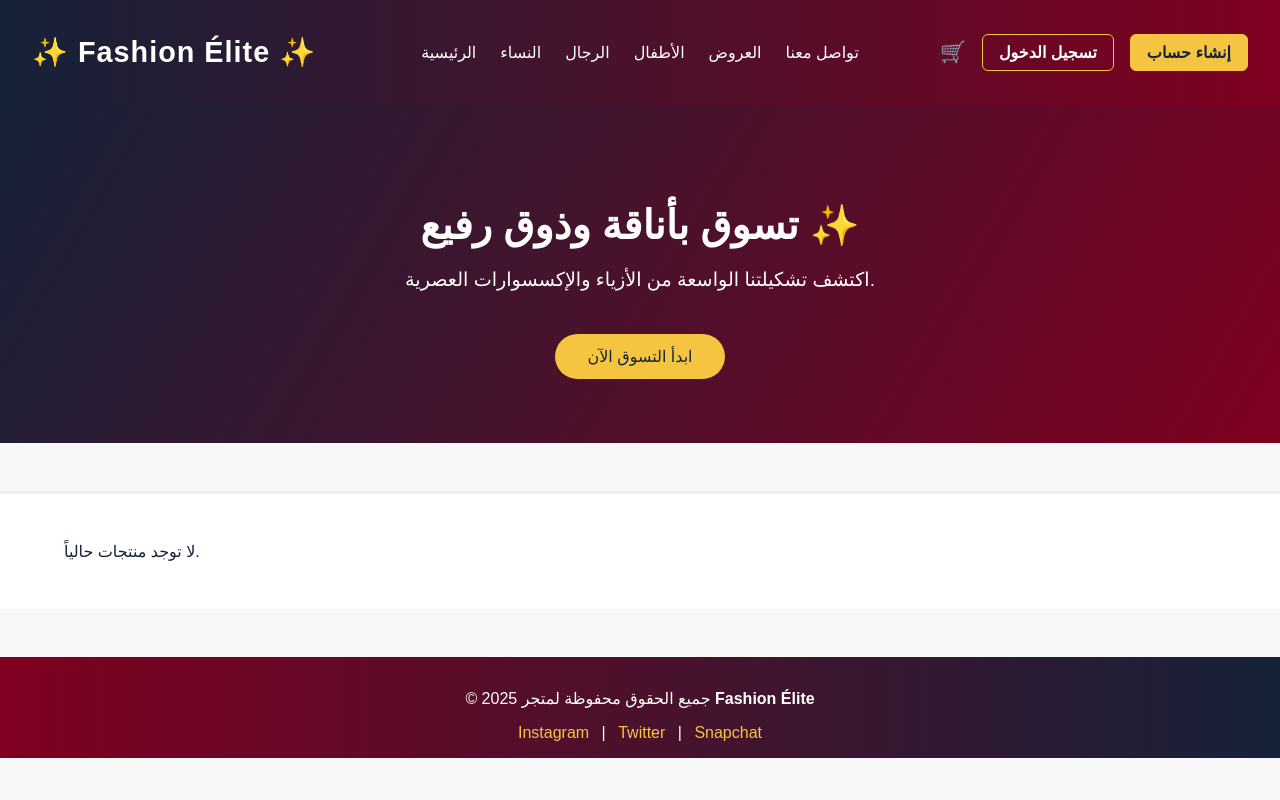
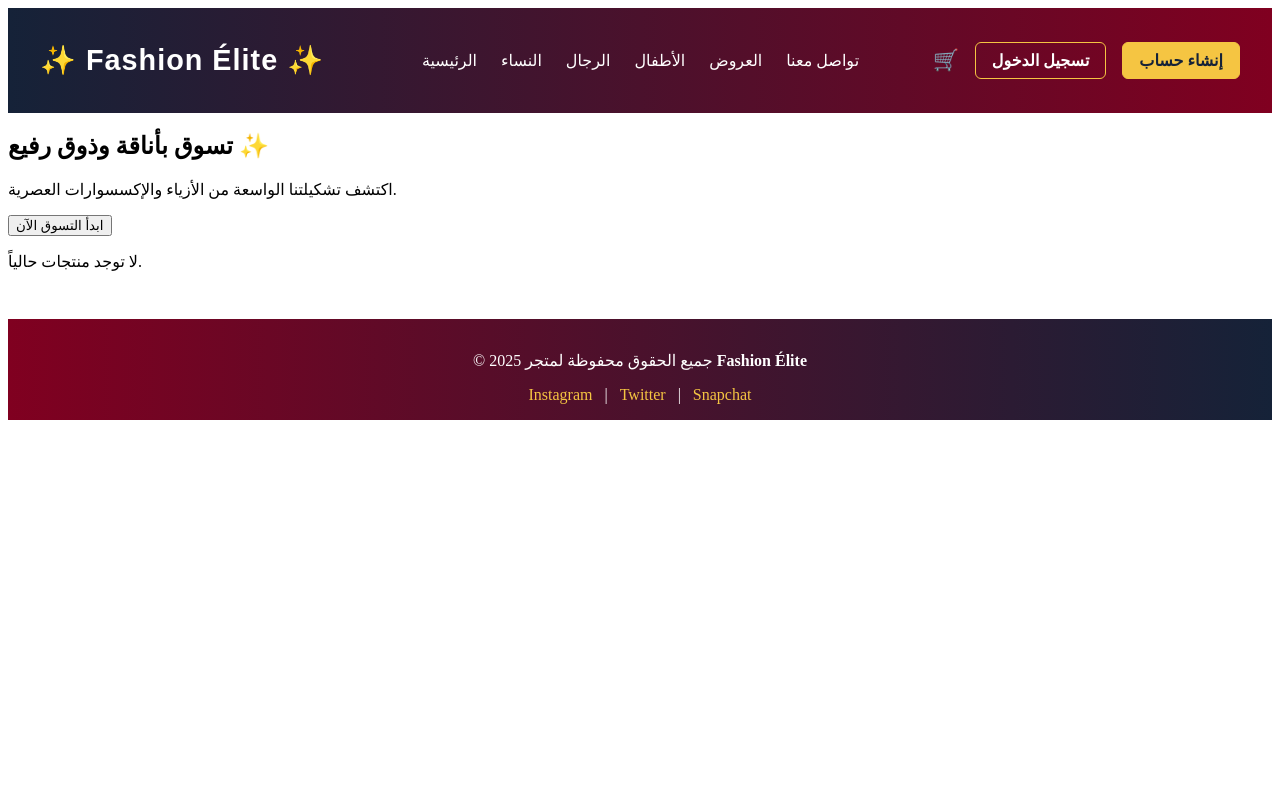
Before and after one commit to amnah1438/myproject10, a Django app: page /products/ in a window 1280 px wide. Run offline with Django 5.2, Linux system fonts and the light colour scheme; data that the repository does not hold is empty.

Commit message:
تعديل

```diff
--- a/templates/products-templates/list.html
+++ b/templates/products-templates/list.html
@@ -15,10 +15,17 @@
     {% for product in products %}
       <div class="product-card">
         {% if product.image %}
+          <!-- ✅ عرض رابط الصورة لمعرفة هل يأتي من Cloudinary -->
+          <p style="font-size:12px; direction:ltr; color:gray;">
+            {{ product.image.url }}
+          </p>
+
+          <!-- ✅ الصورة نفسها -->
           <img src="{{ product.image.url }}" alt="{{ product.name }}">
         {% else %}
           <img src="https://via.placeholder.com/250x200?text=No+Image" alt="No Image">
         {% endif %}
+
         <h3>{{ product.name }}</h3>
         <p class="desc">{{ product.description|truncatewords:10 }}</p>
         <p class="price">{{ product.price }} ر.س</p>
@@ -31,122 +38,3 @@
 </main>
 
 {% include 'footer.html' %}
-
-<style>
-/* 🎨 تنسيق صفحة المنتجات */
-body {
-  margin: 0;
-  font-family: "Cairo", sans-serif;
-  background-color: #f8f8f8;
-  color: #152238;
-}
-
-/* 🩵 البنر */
-.hero {
-  text-align: center;
-  padding: 4rem 1rem;
-  background: linear-gradient(120deg, #152238, #800020);
-  color: #fff;
-}
-
-.hero h2 {
-  font-size: 2.5rem;
-  margin-bottom: 1rem;
-  animation: fadeInDown 1s ease;
-}
-
-.hero p {
-  font-size: 1.2rem;
-  animation: fadeIn 1.3s ease;
-}
-
-.shop-btn {
-  margin-top: 1.5rem;
-  background: #f5c542;
-  color: #152238;
-  border: none;
-  padding: 0.8rem 2rem;
-  border-radius: 25px;
-  font-size: 1rem;
-  cursor: pointer;
-  transition: 0.3s;
-}
-
-.shop-btn:hover {
-  background: #fff;
-  color: #800020;
-  transform: scale(1.05);
-}
-
-/* 💎 المنتجات */
-.products-grid {
-  display: grid;
-  grid-template-columns: repeat(auto-fill, minmax(230px, 1fr));
-  gap: 25px;
-  margin-top: 3rem;
-  padding: 2rem 5%;
-  background-color: #fff;
-  border-top: 3px solid #eee;
-}
-
-.product-card {
-  background: #fff;
-  border-radius: 15px;
-  padding: 15px;
-  text-align: center;
-  box-shadow: 0 3px 10px rgba(0,0,0,0.1);
-  transition: transform 0.3s ease;
-}
-.product-card:hover {
-  transform: translateY(-5px);
-}
-.product-card img {
-  width: 100%;
-  height: 200px;
-  object-fit: cover;
-  border-radius: 10px;
-}
-.product-card h3 {
-  font-size: 18px;
-  color: #152238;
-  margin: 10px 0 5px;
-}
-.product-card .price {
-  color: #800020;
-  font-weight: bold;
-}
-
-/* ✨ الحركات */
-@keyframes fadeInDown {
-  from { opacity: 0; transform: translateY(-20px); }
-  to { opacity: 1; transform: translateY(0); }
-}
-
-@keyframes fadeIn {
-  from { opacity: 0; }
-  to { opacity: 1; }
-}
-
-/* 📱 تجاوب */
-@media (max-width: 768px) {
-  .hero h2 {
-    font-size: 2rem;
-  }
-  .shop-btn {
-    padding: 0.7rem 1.4rem;
-  }
-}
-</style>
-
-<script>
-/* 💫 تأثيرات وتحريك الصفحة */
-document.addEventListener('DOMContentLoaded', () => {
-  console.log("🛍️ صفحة المنتجات تم تحميلها بنجاح!");
-});
-
-/* 🔽 تمرير ناعم لقسم المنتجات */
-function scrollToProducts() {
-  const section = document.getElementById("products-section");
-  section.scrollIntoView({ behavior: "smooth" });
-}
-</script>
```
